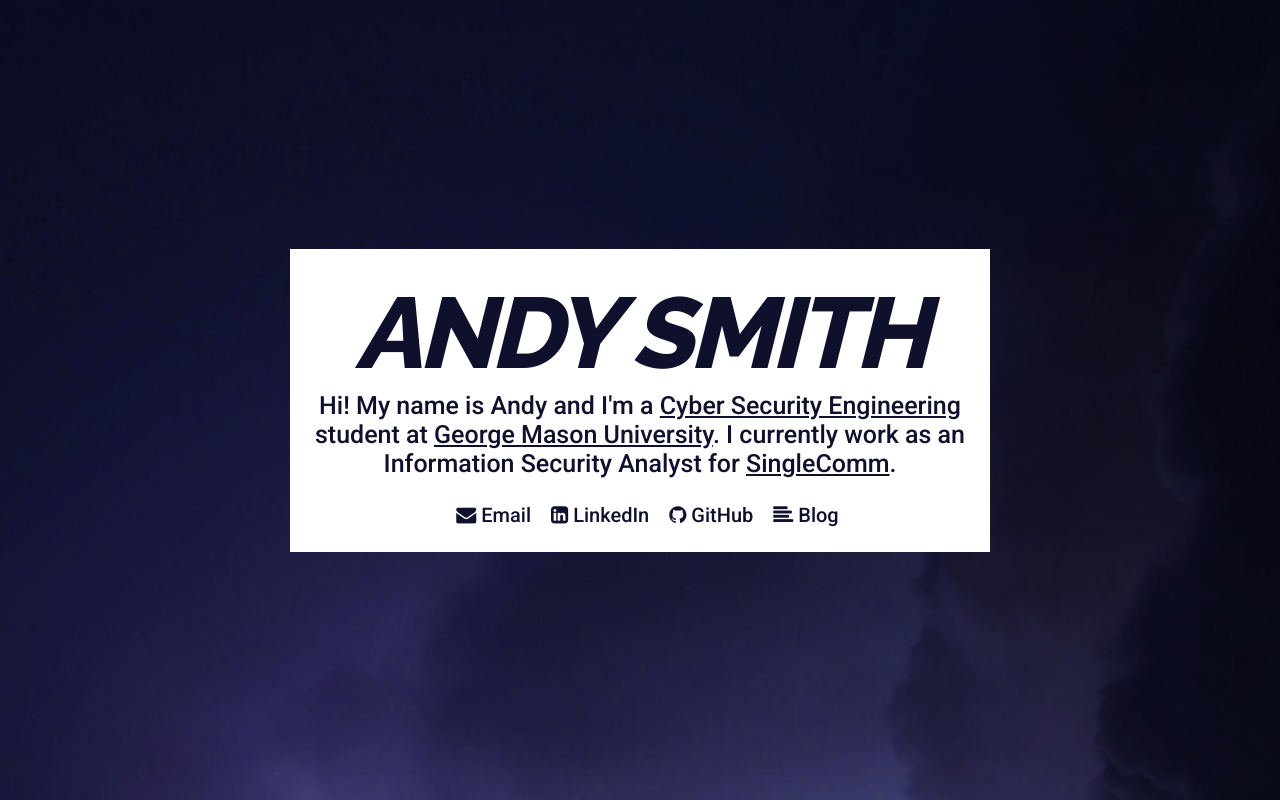
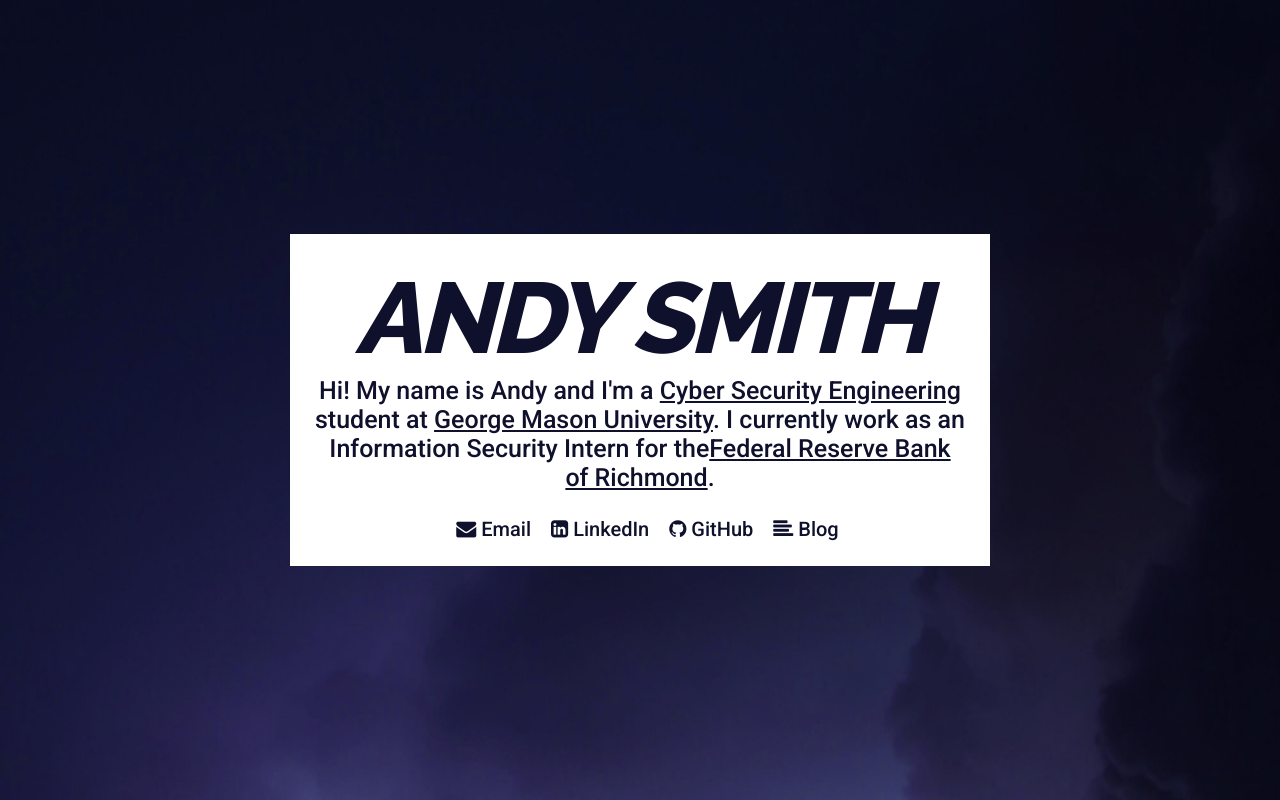
Before and after one commit to andyjsmith/Website, a plain HTML site: page index.html in a window 1280 px wide. Drawn offline with Linux system fonts and the light colour scheme.

Commit message:
Update employer

```diff
--- a/index.html
+++ b/index.html
@@ -23,7 +23,7 @@
 	<div class="container">
 		<div class="card">
 			<h1 class="title">Andy Smith</h1>
-			<div class="subtitle">Hi! My name is Andy and I'm a <a href="https://volgenau.gmu.edu/program/view/20490">Cyber Security Engineering</a> student at <a href="https://gmu.edu/">George Mason University</a>. I currently work as an Information Security Analyst for <a href="https://singlecomm.com/">SingleComm</a>.</div>
+			<div class="subtitle">Hi! My name is Andy and I'm a <a href="https://volgenau.gmu.edu/program/view/20490">Cyber Security Engineering</a> student at <a href="https://gmu.edu/">George Mason University</a>. I currently work as an Information Security Intern for the<a href="https://richmondfed.org/">Federal Reserve Bank of Richmond</a>.</div>
 			<div class="links">
 				<a id="email"><i class="fa fa-envelope show-email" aria-hidden="true"></i>Email</a>
 				<a href="https://linkedin.com/in/andy-smith"><i class="fa fa-linkedin-square" aria-hidden="true"></i>LinkedIn</a>
```
